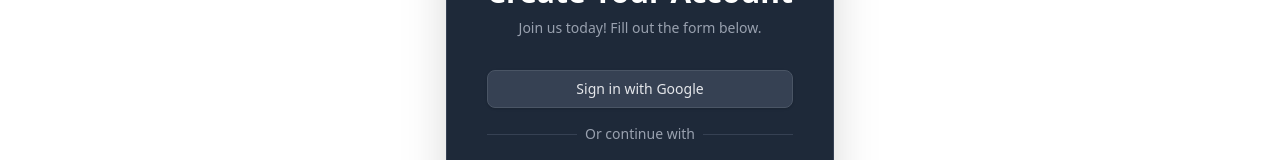
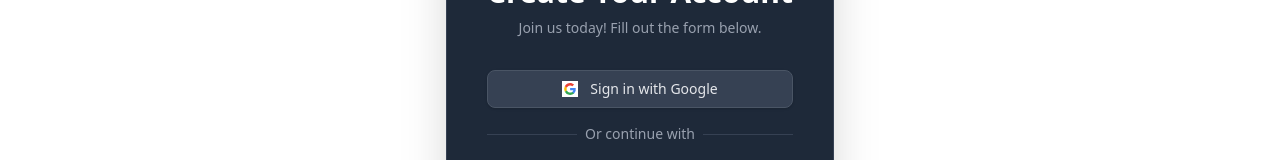
Before and after one commit to priom125/LoanLink, a React (Vite) app: page /register in a window 1280 px wide. Shown: the part 204-364 px from the top of the page. Built offline with nearby package versions, Linux system fonts and the light colour scheme; no server answers.

Commit message:
some things are fixes

```diff
--- a/src/Components/Login.jsx
+++ b/src/Components/Login.jsx
@@ -95,14 +95,42 @@
                 )}
 
                 {/* Social Login Button (Google) - Dark Theme adjustments */}
-                <button
-                    onClick={handleGoogleLogin}
-                    disabled={loading}
-                    className="w-full flex items-center justify-center py-2 px-4 border border-gray-600 rounded-lg shadow-sm text-sm font-medium text-gray-200 bg-gray-700 hover:bg-gray-700/80 transition duration-150 ease-in-out focus:outline-none focus:ring-2 focus:ring-offset-2 focus:ring-indigo-500 mb-4"
-                >
+       <button
+          onClick={handleGoogleLogin}
+          disabled={loading}
+          className="w-full flex items-center justify-center gap-3 py-2 px-4 border border-gray-600 rounded-lg shadow-sm text-sm font-medium text-gray-200 bg-gray-700 hover:bg-gray-700/80 transition duration-150 ease-in-out focus:outline-none focus:ring-2 focus:ring-offset-2 focus:ring-indigo-500 mb-4"
+        >
+          <svg
+            aria-label="Google logo"
+            width="16"
+            height="16"
+            xmlns="http://www.w3.org/2000/svg"
+            viewBox="0 0 512 512"
+            className="w-4 h-4"
+          >
+            <g>
+              <path d="m0 0H512V512H0" fill="#fff"></path>
+              <path
+                fill="#34a853"
+                d="M153 292c30 82 118 95 171 60h62v48A192 192 0 0190 341"
+              ></path>
+              <path
+                fill="#4285f4"
+                d="m386 400a140 175 0 0053-179H260v74h102q-7 37-38 57"
+              ></path>
+              <path
+                fill="#fbbc02"
+                d="m90 341a208 200 0 010-171l63 49q-12 37 0 73"
+              ></path>
+              <path
+                fill="#ea4335"
+                d="m153 219c22-69 116-109 179-50l55-54c-78-75-230-72-297 55"
+              ></path>
+            </g>
+          </svg>
 
-                    Sign in with Google
-                </button>
+          <span>Sign in with Google</span>
+        </button>
 
                 {/* OR Divider - Dark Theme adjustments */}
                 <div className="relative mb-6">
--- a/src/Components/Register.jsx
+++ b/src/Components/Register.jsx
@@ -1,19 +1,26 @@
-import React, { useContext, useState } from 'react';
-import { useForm } from 'react-hook-form';
-import { UserPlus, User, AtSign, Lock, AlertTriangle, Image, Briefcase } from 'lucide-react';
-import { NavLink } from 'react-router';
-import { AuthContext } from '../Auth/AuthProvider';
-
+import React, { useContext, useState } from "react";
+import { useForm } from "react-hook-form";
+import {
+  UserPlus,
+  User,
+  AtSign,
+  Lock,
+  AlertTriangle,
+  Image,
+  Briefcase,
+} from "lucide-react";
+import { NavLink } from "react-router";
+import { AuthContext } from "../Auth/AuthProvider";
 
 function Register() {
   const {
     register,
     handleSubmit,
     formState: { errors },
-        reset
+    reset,
   } = useForm();
 
-    const {createUser,googleLogin} = useContext(AuthContext);
+  const { createUser, googleLogin } = useContext(AuthContext);
 
   const [submissionStatus, setSubmissionStatus] = useState(null); // 'success', 'error', or null
   const [loading, setLoading] = useState(false);
@@ -29,16 +36,15 @@
   const handleGoogleLogin = () => {
     // Placeholder for Google login logic
     googleLogin()
-        .then(result => {
+      .then((result) => {
         const user = result.user;
         console.log("Google user:", user);
       })
-        .catch(error => {
+      .catch((error) => {
         console.error("Google login error:", error);
       });
     console.log("Google login clicked");
   };
-
 
   const handleRegister = async (data) => {
     setLoading(true);
@@ -51,14 +57,14 @@
         const user = userCredential.user;
         console.log("User created:", user);
       }
-            setSubmissionStatus('success');
+      setSubmissionStatus("success");
 
       console.log("Registration successful! User Data:", data);
       // reset(); // Keeping data visible for demonstration purposes
     } catch (error) {
       console.error("Registration failed:", error.message);
       // In a real scenario, this would handle server-side errors (e.g., email already exists)
-            setSubmissionStatus('error');
+      setSubmissionStatus("error");
     } finally {
       setLoading(false);
     }
@@ -67,7 +73,6 @@
     <div className="min-h-screen  flex items-center justify-center p-4">
       {/* Dark theme card container */}
       <div className="w-full max-w-md bg-gray-800 p-8 md:p-10 rounded-xl shadow-2xl border border-gray-700 transform transition-all duration-300 hover:shadow-3xl">
-
         {/* Header */}
         <div className="text-center mb-8">
           {/* Icon color uses indigo-500 base */}
@@ -81,14 +86,20 @@
         </div>
 
         {/* Submission Status Message (Simulated Toast/Sweet Alert) */}
-                {submissionStatus === 'success' && (
-                    <div className="mb-6 p-4 bg-green-900/40 border-l-4 border-green-500 text-green-300 rounded-lg animate-pulse" role="alert">
+        {submissionStatus === "success" && (
+          <div
+            className="mb-6 p-4 bg-green-900/40 border-l-4 border-green-500 text-green-300 rounded-lg animate-pulse"
+            role="alert"
+          >
             <p className="font-bold">Registration Successful!</p>
             <p>Welcome! Your account has been created.</p>
           </div>
         )}
-                {submissionStatus === 'error' && (
-                    <div className="mb-6 p-4 bg-red-900/40 border-l-4 border-red-500 text-red-300 rounded-lg" role="alert">
+        {submissionStatus === "error" && (
+          <div
+            className="mb-6 p-4 bg-red-900/40 border-l-4 border-red-500 text-red-300 rounded-lg"
+            role="alert"
+          >
             <p className="font-bold">Registration Failed</p>
             <p>An error occurred during registration. Please try again.</p>
           </div>
@@ -97,10 +108,38 @@
         <button
           onClick={handleGoogleLogin}
           disabled={loading}
-                    className="w-full flex items-center justify-center py-2 px-4 border border-gray-600 rounded-lg shadow-sm text-sm font-medium text-gray-200 bg-gray-700 hover:bg-gray-700/80 transition duration-150 ease-in-out focus:outline-none focus:ring-2 focus:ring-offset-2 focus:ring-indigo-500 mb-4"
+          className="w-full flex items-center justify-center gap-3 py-2 px-4 border border-gray-600 rounded-lg shadow-sm text-sm font-medium text-gray-200 bg-gray-700 hover:bg-gray-700/80 transition duration-150 ease-in-out focus:outline-none focus:ring-2 focus:ring-offset-2 focus:ring-indigo-500 mb-4"
         >
+          <svg
+            aria-label="Google logo"
+            width="16"
+            height="16"
+            xmlns="http://www.w3.org/2000/svg"
+            viewBox="0 0 512 512"
+            className="w-4 h-4"
+          >
+            <g>
+              <path d="m0 0H512V512H0" fill="#fff"></path>
+              <path
+                fill="#34a853"
+                d="M153 292c30 82 118 95 171 60h62v48A192 192 0 0190 341"
+              ></path>
+              <path
+                fill="#4285f4"
+                d="m386 400a140 175 0 0053-179H260v74h102q-7 37-38 57"
+              ></path>
+              <path
+                fill="#fbbc02"
+                d="m90 341a208 200 0 010-171l63 49q-12 37 0 73"
+              ></path>
+              <path
+                fill="#ea4335"
+                d="m153 219c22-69 116-109 179-50l55-54c-78-75-230-72-297 55"
+              ></path>
+            </g>
+          </svg>
 
-                    Sign in with Google
+          <span>Sign in with Google</span>
         </button>
 
         {/* OR Divider - Dark Theme adjustments */}
@@ -117,10 +156,12 @@
 
         {/* Registration Form */}
         <form onSubmit={handleSubmit(handleRegister)} className="space-y-6">
-
           {/* Name Input Group */}
           <div>
-                        <label htmlFor="name" className="block text-sm font-medium text-gray-300 mb-1">
+            <label
+              htmlFor="name"
+              className="block text-sm font-medium text-gray-300 mb-1"
+            >
               Full Name
             </label>
             <div className="relative">
@@ -130,8 +171,12 @@
                 name="name"
                 type="text"
                 disabled={loading}
-                                {...register('name', { required: 'Name is required' })}
-                                className={`w-full pl-10 pr-4 py-2 bg-gray-700 text-white border ${errors.name ? 'border-red-500 focus:ring-red-500' : 'border-gray-600 focus:ring-indigo-500'} rounded-lg shadow-sm placeholder-gray-500 focus:outline-none focus:border-indigo-500 transition duration-150 ease-in-out sm:text-sm`}
+                {...register("name", { required: "Name is required" })}
+                className={`w-full pl-10 pr-4 py-2 bg-gray-700 text-white border ${
+                  errors.name
+                    ? "border-red-500 focus:ring-red-500"
+                    : "border-gray-600 focus:ring-indigo-500"
+                } rounded-lg shadow-sm placeholder-gray-500 focus:outline-none focus:border-indigo-500 transition duration-150 ease-in-out sm:text-sm`}
                 placeholder="Priom Sheikh"
               />
             </div>
@@ -140,7 +185,10 @@
 
           {/* Email Input Group */}
           <div>
-                        <label htmlFor="email" className="block text-sm font-medium text-gray-300 mb-1">
+            <label
+              htmlFor="email"
+              className="block text-sm font-medium text-gray-300 mb-1"
+            >
               Email address
             </label>
             <div className="relative">
@@ -151,14 +199,18 @@
                 type="email"
                 autoComplete="email"
                 disabled={loading}
-                                {...register('email', {
-                                    required: 'Email is required',
+                {...register("email", {
+                  required: "Email is required",
                   pattern: {
                     value: /^[A-Z0-9._%+-]+@[A-Z0-9.-]+\.[A-Z]{2,}$/i,
-                                        message: "Invalid email address"
-                                    }
+                    message: "Invalid email address",
+                  },
                 })}
-                                className={`w-full pl-10 pr-4 py-2 bg-gray-700 text-white border ${errors.email ? 'border-red-500 focus:ring-red-500' : 'border-gray-600 focus:ring-indigo-500'} rounded-lg shadow-sm placeholder-gray-500 focus:outline-none focus:border-indigo-500 transition duration-150 ease-in-out sm:text-sm`}
+                className={`w-full pl-10 pr-4 py-2 bg-gray-700 text-white border ${
+                  errors.email
+                    ? "border-red-500 focus:ring-red-500"
+                    : "border-gray-600 focus:ring-indigo-500"
+                } rounded-lg shadow-sm placeholder-gray-500 focus:outline-none focus:border-indigo-500 transition duration-150 ease-in-out sm:text-sm`}
                 placeholder="you@example.com"
               />
             </div>
@@ -167,7 +219,10 @@
 
           {/* PhotoURL Input Group */}
           <div>
-                        <label htmlFor="photoURL" className="block text-sm font-medium text-gray-300 mb-1">
+            <label
+              htmlFor="photoURL"
+              className="block text-sm font-medium text-gray-300 mb-1"
+            >
               Profile Picture URL (Optional)
             </label>
             <div className="relative">
@@ -177,17 +232,26 @@
                 name="photoURL"
                 type="url"
                 disabled={loading}
-                                {...register('photoURL')}
-                                className={`w-full pl-10 pr-4 py-2 bg-gray-700 text-white border ${errors.photoURL ? 'border-red-500 focus:ring-red-500' : 'border-gray-600 focus:ring-indigo-500'} rounded-lg shadow-sm placeholder-gray-500 focus:outline-none focus:border-indigo-500 transition duration-150 ease-in-out sm:text-sm`}
+                {...register("photoURL")}
+                className={`w-full pl-10 pr-4 py-2 bg-gray-700 text-white border ${
+                  errors.photoURL
+                    ? "border-red-500 focus:ring-red-500"
+                    : "border-gray-600 focus:ring-indigo-500"
+                } rounded-lg shadow-sm placeholder-gray-500 focus:outline-none focus:border-indigo-500 transition duration-150 ease-in-out sm:text-sm`}
                 placeholder="http://example.com/photo.jpg"
               />
             </div>
-                        {errors.photoURL && <ErrorMessage message={errors.photoURL.message} />}
+            {errors.photoURL && (
+              <ErrorMessage message={errors.photoURL.message} />
+            )}
           </div>
 
           {/* Role Dropdown */}
           <div>
-                        <label htmlFor="role" className="block text-sm font-medium text-gray-300 mb-1">
+            <label
+              htmlFor="role"
+              className="block text-sm font-medium text-gray-300 mb-1"
+            >
               Role
             </label>
             <div className="relative">
@@ -196,12 +260,22 @@
                 id="role"
                 name="role"
                 disabled={loading}
-                                {...register('role', { required: 'Role is required' })}
-                                className={`w-full pl-10 pr-4 py-2 bg-gray-700 text-white border ${errors.role ? 'border-red-500 focus:ring-red-500' : 'border-gray-600 focus:ring-indigo-500'} rounded-lg shadow-sm placeholder-gray-500 focus:outline-none focus:border-indigo-500 transition duration-150 ease-in-out sm:text-sm`}
+                {...register("role", { required: "Role is required" })}
+                className={`w-full pl-10 pr-4 py-2 bg-gray-700 text-white border ${
+                  errors.role
+                    ? "border-red-500 focus:ring-red-500"
+                    : "border-gray-600 focus:ring-indigo-500"
+                } rounded-lg shadow-sm placeholder-gray-500 focus:outline-none focus:border-indigo-500 transition duration-150 ease-in-out sm:text-sm`}
               >
-                                <option value="" disabled className="text-gray-500 bg-gray-800">Select your role</option>
-                                <option value="borrower" className="bg-gray-800 text-white">Borrower</option>
-                                <option value="manager" className="bg-gray-800 text-white">Manager</option>
+                <option value="" disabled className="text-gray-500 bg-gray-800">
+                  Select your role
+                </option>
+                <option value="borrower" className="bg-gray-800 text-white">
+                  Borrower
+                </option>
+                <option value="manager" className="bg-gray-800 text-white">
+                  Manager
+                </option>
               </select>
             </div>
             {errors.role && <ErrorMessage message={errors.role.message} />}
@@ -209,7 +283,10 @@
 
           {/* Password Input Group */}
           <div>
-                        <label htmlFor="password" className="block text-sm font-medium text-gray-300 mb-1">
+            <label
+              htmlFor="password"
+              className="block text-sm font-medium text-gray-300 mb-1"
+            >
               Password
             </label>
             <div className="relative">
@@ -220,25 +297,32 @@
                 type="password"
                 autoComplete="new-password"
                 disabled={loading}
-                                {...register('password', {
-                                    required: 'Password is required',
+                {...register("password", {
+                  required: "Password is required",
                   minLength: {
                     value: 6,
-                                        message: "Length must be at least 6 characters."
+                    message: "Length must be at least 6 characters.",
                   },
                   pattern: {
                     // Regex to ensure at least one uppercase and one lowercase letter
                     value: /^(?=.*[a-z])(?=.*[A-Z]).{6,}$/,
-                                        message: "Password must contain at least one uppercase letter and one lowercase letter."
-                                    }
+                    message:
+                      "Password must contain at least one uppercase letter and one lowercase letter.",
+                  },
                 })}
                 // Input Dark Theme styles
-                                className={`w-full pl-10 pr-4 py-2 bg-gray-700 text-white border ${errors.password ? 'border-red-500 focus:ring-red-500' : 'border-gray-600 focus:ring-indigo-500'} rounded-lg shadow-sm placeholder-gray-500 focus:outline-none focus:border-indigo-500 transition duration-150 ease-in-out sm:text-sm`}
+                className={`w-full pl-10 pr-4 py-2 bg-gray-700 text-white border ${
+                  errors.password
+                    ? "border-red-500 focus:ring-red-500"
+                    : "border-gray-600 focus:ring-indigo-500"
+                } rounded-lg shadow-sm placeholder-gray-500 focus:outline-none focus:border-indigo-500 transition duration-150 ease-in-out sm:text-sm`}
                 placeholder="••••••••"
               />
             </div>
             {/* Custom error message for validation rules */}
-                        {errors.password && <ErrorMessage message={errors.password.message} />}
+            {errors.password && (
+              <ErrorMessage message={errors.password.message} />
+            )}
           </div>
 
           {/* Action Button */}
@@ -248,15 +332,32 @@
               disabled={loading}
               // Button color uses indigo-500 base
               className={`w-full flex justify-center py-2 px-4 border border-transparent rounded-lg shadow-lg text-sm font-medium text-white transition duration-200 ease-in-out
-                                ${loading
-                                    ? 'bg-indigo-400 cursor-not-allowed'
-                                    : 'bg-indigo-500 hover:bg-indigo-600 focus:outline-none focus:ring-2 focus:ring-offset-2 focus:ring-indigo-500 active:bg-indigo-700'
+                                ${
+                                  loading
+                                    ? "bg-indigo-400 cursor-not-allowed"
+                                    : "bg-indigo-500 hover:bg-indigo-600 focus:outline-none focus:ring-2 focus:ring-offset-2 focus:ring-indigo-500 active:bg-indigo-700"
                                 }`}
             >
               {loading ? (
-                                <svg className="animate-spin -ml-1 mr-3 h-5 w-5 text-white" xmlns="http://www.w3.org/2000/svg" fill="none" viewBox="0 0 24 24">
-                                    <circle className="opacity-25" cx="12" cy="12" r="10" stroke="currentColor" strokeWidth="4"></circle>
-                                    <path className="opacity-75" fill="currentColor" d="M4 12a8 8 0 018-8V0C5.373 0 0 5.373 0 12h4zm2 5.291A7.962 7.962 0 014 12H0c0 3.042 1.135 5.824 3 7.938l3-2.647z"></path>
+                <svg
+                  className="animate-spin -ml-1 mr-3 h-5 w-5 text-white"
+                  xmlns="http://www.w3.org/2000/svg"
+                  fill="none"
+                  viewBox="0 0 24 24"
+                >
+                  <circle
+                    className="opacity-25"
+                    cx="12"
+                    cy="12"
+                    r="10"
+                    stroke="currentColor"
+                    strokeWidth="4"
+                  ></circle>
+                  <path
+                    className="opacity-75"
+                    fill="currentColor"
+                    d="M4 12a8 8 0 018-8V0C5.373 0 0 5.373 0 12h4zm2 5.291A7.962 7.962 0 014 12H0c0 3.042 1.135 5.824 3 7.938l3-2.647z"
+                  ></path>
                 </svg>
               ) : (
                 <>
@@ -271,10 +372,9 @@
         {/* Footer/Links: Link to Login page */}
         <div className="mt-6 text-center text-sm">
           <p className="text-gray-400">
-                        Already have an account?{' '}
+            Already have an account?{" "}
             <NavLink
               to="/login"
-
               className="font-medium text-indigo-400 hover:text-indigo-300 transition duration-150 ease-in-out"
             >
               Log In
@@ -283,7 +383,7 @@
         </div>
       </div>
     </div>
-  )
+  );
 }
 
-export default Register
+export default Register;
```
Also changed, not shown: src/Components/Navbar.jsx (+45 -9 lines), src/Pages/DashBoard.jsx (added, +9 -0 lines), src/Routes/Routes.jsx (+7 -0 lines). Lines whose indentation alone changed are shown as unchanged.
